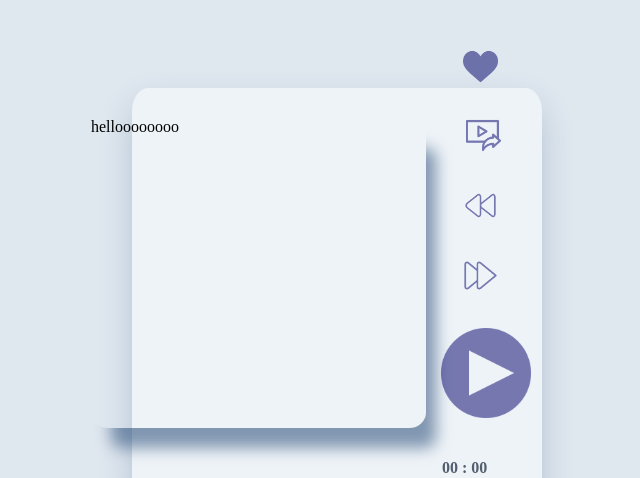
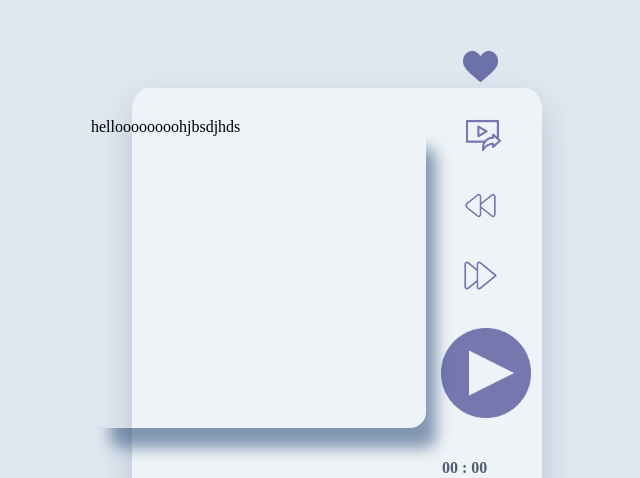
Before and after one commit to sejalmishra/mymusicplayer, a React (Create React App) app: page / in a window 1280 px wide. Shown: the top 478 px of the page, without its empty margins (303-943 px from the left). Built offline with nearby package versions, Linux system fonts and the light colour scheme.

Commit message:
dev branch

```diff
--- a/src/App.js
+++ b/src/App.js
@@ -112,7 +112,7 @@ function App({tracks}) {
   return (
     <div className="music-player">
     <div className='imgdiv'>
-helloooooooo
+helloooooooohjbsdjhds
     </div>
     <div className='artist-info'>
     </div>
```
